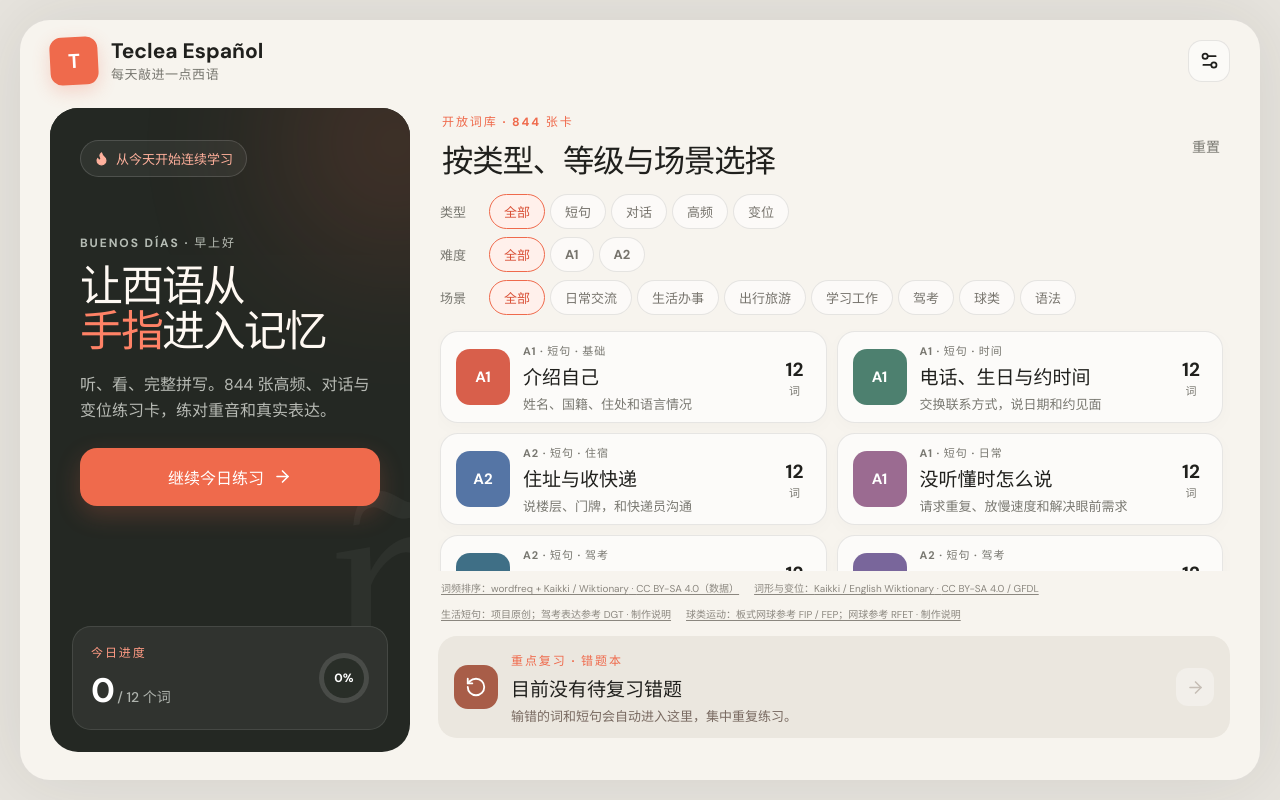
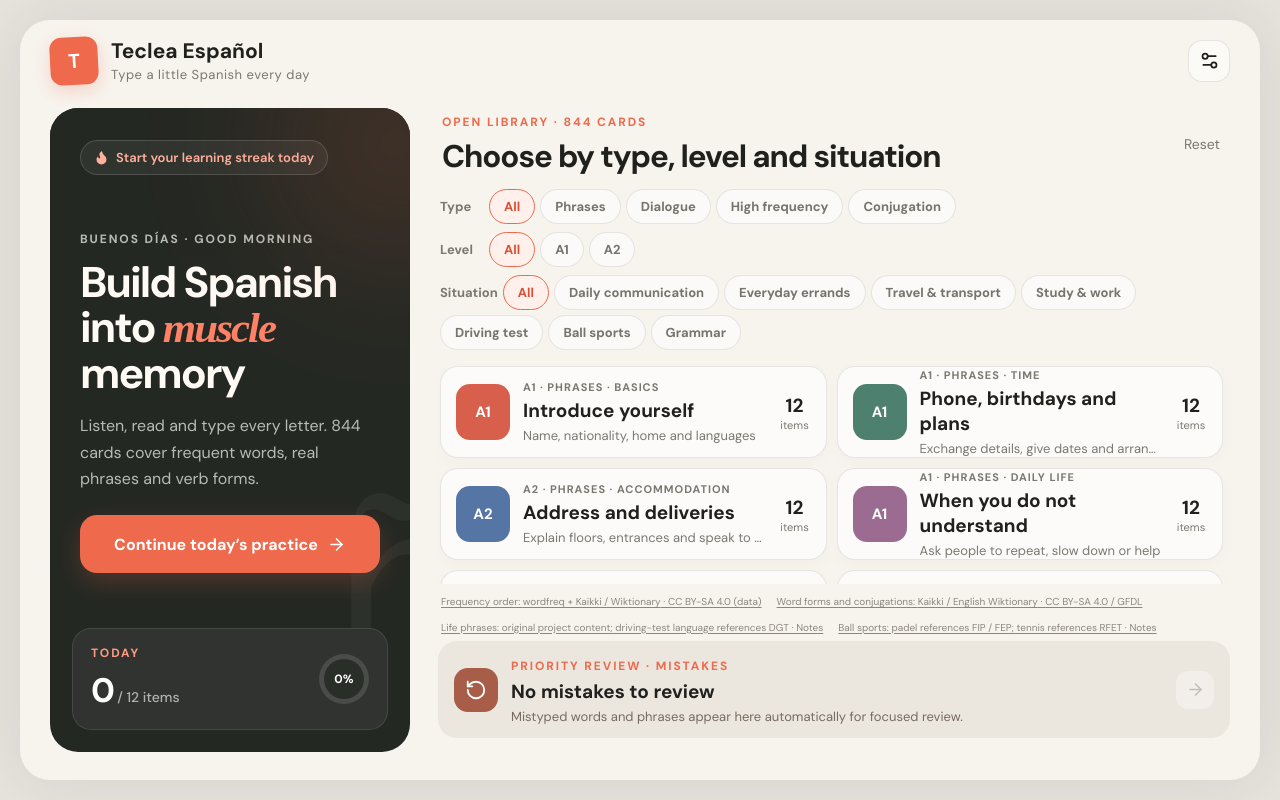
Before and after one commit to YoYo1248/teclea-espanol, a React (Vite) app: page / in a window 1280 px wide. Built offline with nearby package versions, Linux system fonts and the light colour scheme; a web font is replaced by a local one.

Commit message:
feat: follow device language on first visit

```diff
--- a/src/App.tsx
+++ b/src/App.tsx
@@ -65,6 +65,13 @@ const LOCAL_UPDATED_KEY = 'teclea-local-updated-at'
 
 function matchesSceneFilter(scene: LessonScene, filter: SceneFilter) {
   return filter === '全部' || SCENES_BY_FILTER[filter].includes(scene)
+}
+
+function initialDisplayLanguage(): DisplayLanguage {
+  const stored = localStorage.getItem('teclea-display-language')
+  if (stored === 'zh' || stored === 'en') return stored
+  const deviceLanguage = (navigator.languages?.[0] ?? navigator.language ?? '').toLowerCase()
+  return deviceLanguage.startsWith('zh') ? 'zh' : 'en'
 }
 
 function initialSyncCode() {
@@ -238,7 +245,7 @@ function App() {
   const [isTouchDevice] = useState(() => window.matchMedia('(pointer: coarse)').matches || navigator.maxTouchPoints > 0)
   const [accentMode, setAccentMode] = useState<AccentMode>(() => localStorage.getItem('teclea-accent-mode') === 'lenient' ? 'lenient' : 'strict')
   const [soundEnabled, setSoundEnabled] = useState(() => localStorage.getItem('teclea-sound-enabled') !== 'false')
-  const [displayLanguage, setDisplayLanguage] = useState<DisplayLanguage>(() => localStorage.getItem('teclea-display-language') === 'en' ? 'en' : 'zh')
+  const [displayLanguage, setDisplayLanguage] = useState<DisplayLanguage>(initialDisplayLanguage)
   const [speechRate, setSpeechRate] = useState<SpeechRate>(() => {
     const stored = Number(localStorage.getItem('teclea-speech-rate'))
     return stored === 0.7 || stored === 1 ? stored : 0.86
```
